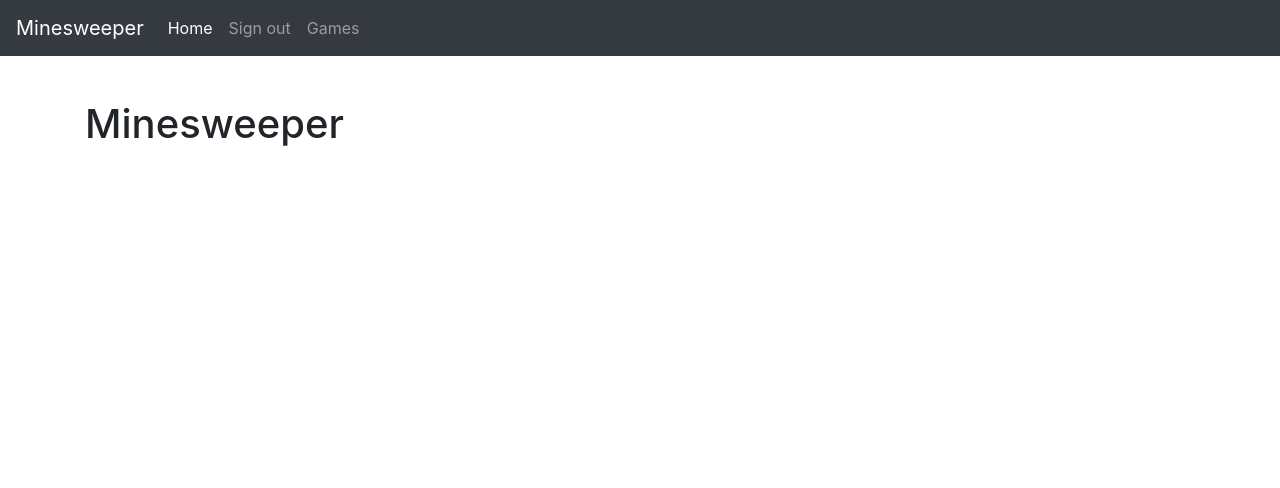
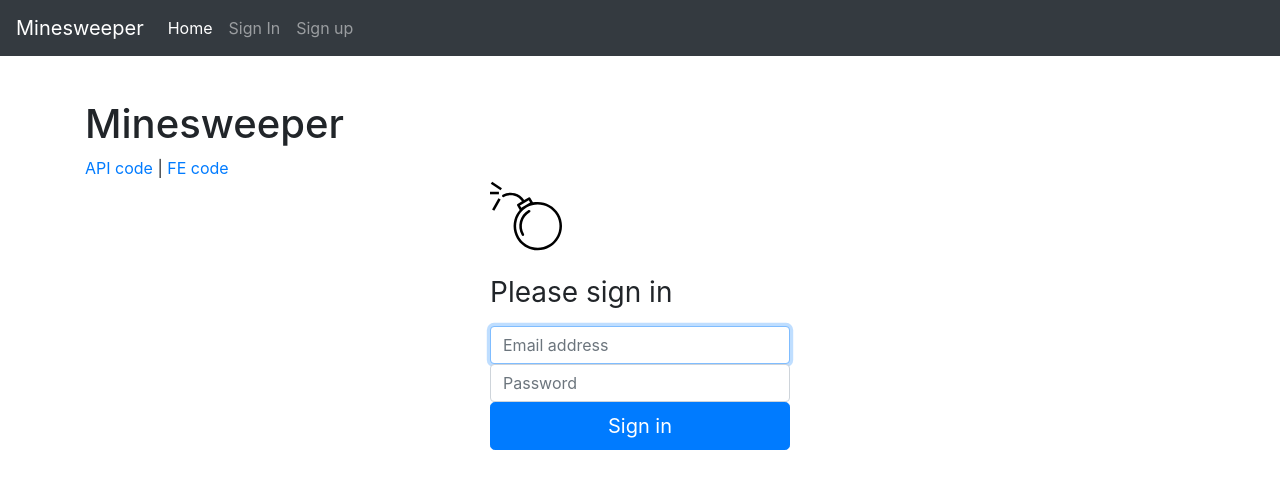
Before and after one commit to aboyon/minesweeper-fe, a plain HTML site: page public/index.html in a window 1280 px wide. Drawn offline with nearby package versions, Linux system fonts and the light colour scheme; no server answers.

Commit message:
Adding links to repos

```diff
--- a/public/index.html
+++ b/public/index.html
@@ -49,6 +49,10 @@
 
       <div class="starter-template">
         <h1>Minesweeper</h1>
+        <div class="links">
+          <a href="https://github.com/aboyon/minesweeper-api" target="_blank">API code</a> |
+          <a href="https://github.com/aboyon/minesweeper-fe" target="_blank">FE code</a>
+        </div>
         <div id="game_container"></div>
         <div id="game_list"></div>
         <div id="game_form">
@@ -94,7 +98,7 @@
             <img class="mb-4" src="/images/bomb-svgrepo-com.svg" alt="" width="72" height="72">
             <h1 class="h3 mb-3 font-weight-normal">Create account</h1>
             <label for="signup_name" class="sr-only">Your name</label>
-            <input type="email" id="signup_name" class="form-control" placeholder="Email address" required autofocus>
+            <input type="email" id="signup_name" class="form-control" placeholder="Your name" required autofocus>
             <label for="signup_email" class="sr-only">Email address</label>
             <input type="email" id="signup_email" class="form-control" placeholder="Email address" required autofocus>
             <label for="signup_password" class="sr-only">Password</label>
@@ -105,7 +109,6 @@
       </div>
 
     </main><!-- /.container -->
-
     <!-- Bootstrap core JavaScript
     ================================================== -->
     <!-- Placed at the end of the document so the pages load faster -->
--- a/public/js/main.js
+++ b/public/js/main.js
@@ -202,13 +202,13 @@ function create_game() {
 }
 
 $(document.body).ready(function(){
-  if (localStorage['sessionToken'] != '' && localStorage['sessionToken'] != 'null') {
-    user_dashboard();
-  } else {
+  if (!localStorage['sessionToken'] || localStorage['sessionToken'] == '' || localStorage['sessionToken'] == 'null') {
     $('#games_btn').hide();
     $('#sign_out_btn').hide();
     $('#sign_in_btn').show();
     $('#sign_up_btn').show();
     sign_in();
+  } else {
+    user_dashboard();
   }
 })
```
